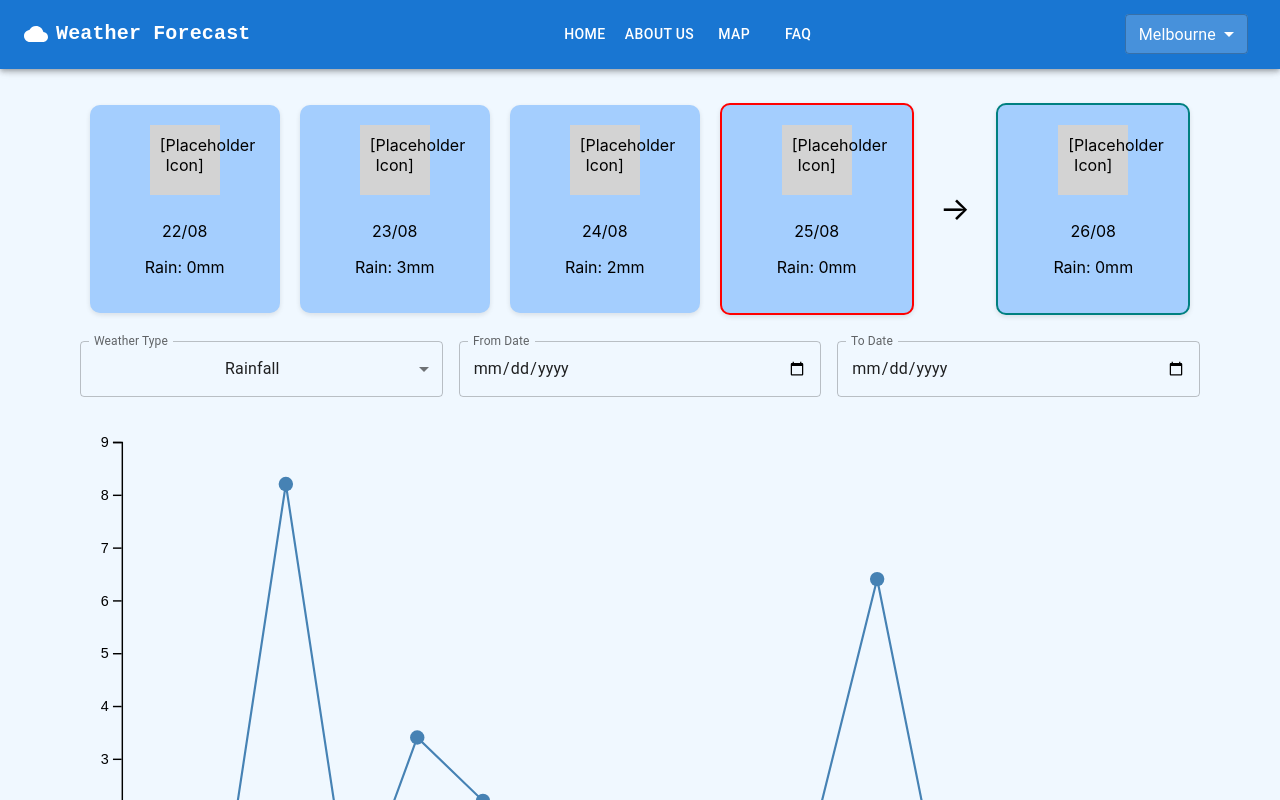
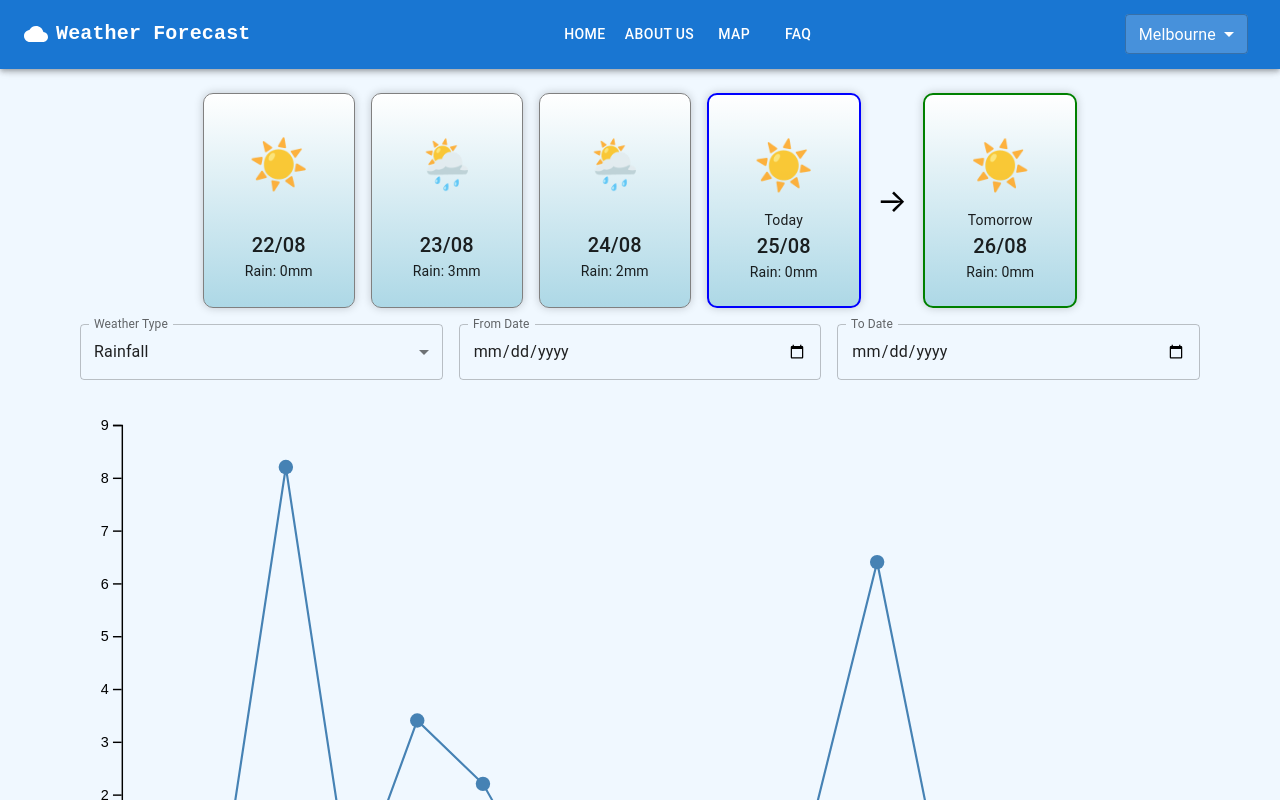
Before and after one commit to khangdzox/COS30049-Weather-Prediction, a React (Create React App) app: page / in a window 1280 px wide. Shown: the top 800 px of the page. Built offline with nearby package versions, Linux system fonts and the light colour scheme.

Commit message:
change forecastcard to mui

```diff
--- a/src/components/ForecastCard.js
+++ b/src/components/ForecastCard.js
@@ -1,12 +1,43 @@
 import React from 'react';
+import { Card, CardContent, Typography, Box } from '@mui/material';
 
-const ForecastCard = ({ data }) => {
+const getWeatherIcon = (rain) => {
+  if (rain < 1) {
+    return '☀️';
+  } else if (rain < 5) {
+    return '🌦️';
+  } else {
+    return '🌧️';
+  }
+}
+
+const ForecastCard = ({ date, rain, isToday, isTomorrow, display }) => {
   return (
-    <div className={`forecast-card ${data.isToday ? 'today' : ''} ${data.isTomorrow ? 'tomorrow' : ''}`}>
-      <div className="placeholder-icon">[Placeholder Icon]</div>
-      <p>{data.date}</p>
-      <p>Rain: {data.rain}</p>
-    </div>
+    <Card
+      sx={{
+        background: 'linear-gradient(0deg, lightblue, white)',
+        borderRadius: '10px',
+        boxShadow: '0 0 10px rgba(0, 0, 0, 0.2)',
+        width: '150px',
+        border: isToday ? '2px solid blue' : isTomorrow ? '2px solid green' : '1px solid grey',
+        display: display,
+      }}
+    >
+      <CardContent
+        sx={{
+          pt: '40px',
+        }}
+      >
+        <Box sx={{ display: 'flex', flexDirection: 'column', alignItems: 'center' }}>
+          <Box sx={{ mb: 2, fontSize: '3rem' }}>
+            {getWeatherIcon(rain)} {/* Placeholder Icon */}
+          </Box>
+          <Typography variant="body2">{isToday ? "Today" : isTomorrow ? "Tomorrow" : "\u00A0"}</Typography>
+          <Typography variant="h6">{date}</Typography>
+          <Typography variant="body2">Rain: {rain}mm</Typography>
+        </Box>
+      </CardContent>
+    </Card>
   );
 };
 
--- a/src/pages/Home.js
+++ b/src/pages/Home.js
@@ -1,24 +1,13 @@
-import React, { useState, useEffect } from 'react';
+import React, { useState } from 'react';
 import ForecastCard from '../components/ForecastCard';
 import WeatherLineGraph from '../components/WeatherLineGraph';
 import WeatherBarGraph from '../components/WeatherBarGraph';
-import { Box, Select, MenuItem, TextField, FormControl, InputLabel, Grid2 } from '@mui/material';
+import { Box, Select, MenuItem, TextField, FormControl, InputLabel, Grid2, Stack } from '@mui/material';
 
 function Home() {
   const [fromDate, setFromDate] = useState('');
   const [toDate, setToDate] = useState('');
   const [weatherType, setWeatherType] = useState('Rainfall');
-  const [isSmallScreen, setIsSmallScreen] = useState(false);
-
-  useEffect(() => {
-    // Update screen size state on resize
-    const handleResize = () => setIsSmallScreen(window.innerWidth < 1050);
-    window.addEventListener('resize', handleResize);
-    handleResize(); // Initial check
-
-    // Clean up the event listener on component unmount
-    return () => window.removeEventListener('resize', handleResize);
-  }, []);
 
   const handleWeatherTypeChange = (event) => setWeatherType(event.target.value);
 
@@ -39,38 +28,41 @@ function Home() {
 
   return (
     <>
-      <Box sx={{ display: 'flex', alignItems: 'center', justifyContent: 'center', mb: 2 }}>
-        {/* Conditionally render cards based on screen size */}
-        {isSmallScreen ? (
-          <>
-            {/* Show only the last two cards on smaller screens */}
-            <ForecastCard data={{ date: "25/08", rain: "0mm", isToday: true }} />
-            <Box sx={{ mx: 2, fontSize: '2rem' }}>&#8594;</Box>
-            <ForecastCard data={{ date: "26/08", rain: "0mm", isTomorrow: true }} />
-          </>
-        ) : (
-          <>
-            {/* Show all cards on larger screens */}
-            <ForecastCard data={{ date: "22/08", rain: "0mm" }} />
-            <ForecastCard data={{ date: "23/08", rain: "3mm" }} />
-            <ForecastCard data={{ date: "24/08", rain: "2mm" }} />
-            <ForecastCard data={{ date: "25/08", rain: "0mm", isToday: true }} />
-            <Box sx={{ mx: 2, fontSize: '2rem' }}>&#8594;</Box>
-            <ForecastCard data={{ date: "26/08", rain: "0mm", isTomorrow: true }} />
-          </>
-        )}
-      </Box>
+      {/* <Box sx={{ display: 'flex', alignItems: 'center', justifyContent: 'center', mb: 2 }}>
+
+        <Box sx={{ display: { xs: 'none', sm: 'none', md: 'none', lg: 'flex' }} }>
+          <ForecastCard date="22/08" rain="0" />
+          <ForecastCard date="23/08" rain="3" />
+          <ForecastCard date="24/08" rain="2" />
+        </Box>
+        <Box sx={{ display: { xs: 'none', sm: 'block' } }}>
+          <ForecastCard date="25/08" rain="0" isToday="true" />
+        </Box>
+        <Box sx={{ mx: 2, fontSize: '2rem', display: { xs: 'none', sm: 'block' } }}>&#8594;</Box>
+        <ForecastCard date="26/08" rain="0" isTomorrow="true" />
+
+      </Box> */}
+
+      <Stack direction='row' spacing={2} justifyContent='center'>
+        <ForecastCard date="22/08" rain="0" display={{ xs: 'none', sm: 'none', md: 'block' }} />
+        <ForecastCard date="23/08" rain="3" display={{ xs: 'none', sm: 'none', md: 'block' }} />
+        <ForecastCard date="24/08" rain="2" display={{ xs: 'none', sm: 'none', md: 'block' }} />
+        <ForecastCard date="25/08" rain="0" isToday display={{ xs: 'none', sm: 'block' }} />
+        <Box sx={{ mx: 2, fontSize: '2rem', display: { xs: 'none', sm: 'flex' }, alignItems: "center" }}>&#8594;</Box>
+        <ForecastCard date="26/08" rain="0" isTomorrow />
+      </Stack>
 
       {/* New Selector for Rainfall, Temperature, Wind Speed and Date Inputs */}
       <Box sx={{ flexGrow: 1, m: 2 }}>
         <Grid2 container spacing={2} alignItems="center" justifyContent="center">
           <Grid2 item size={{ xs: 12, sm: 4}} >
-            <FormControl variant="outlined" sx={{ minWidth: 150 }} fullWidth>
+            <FormControl variant="outlined" fullWidth>
               <InputLabel>Weather Type</InputLabel>
               <Select
                 value={weatherType}
                 onChange={handleWeatherTypeChange}
                 label="Weather Type"
+                sx={{ textAlign: 'left' }}
               >
                 <MenuItem value="Rainfall">Rainfall</MenuItem>
                 <MenuItem value="Temperature">Temperature</MenuItem>
```
